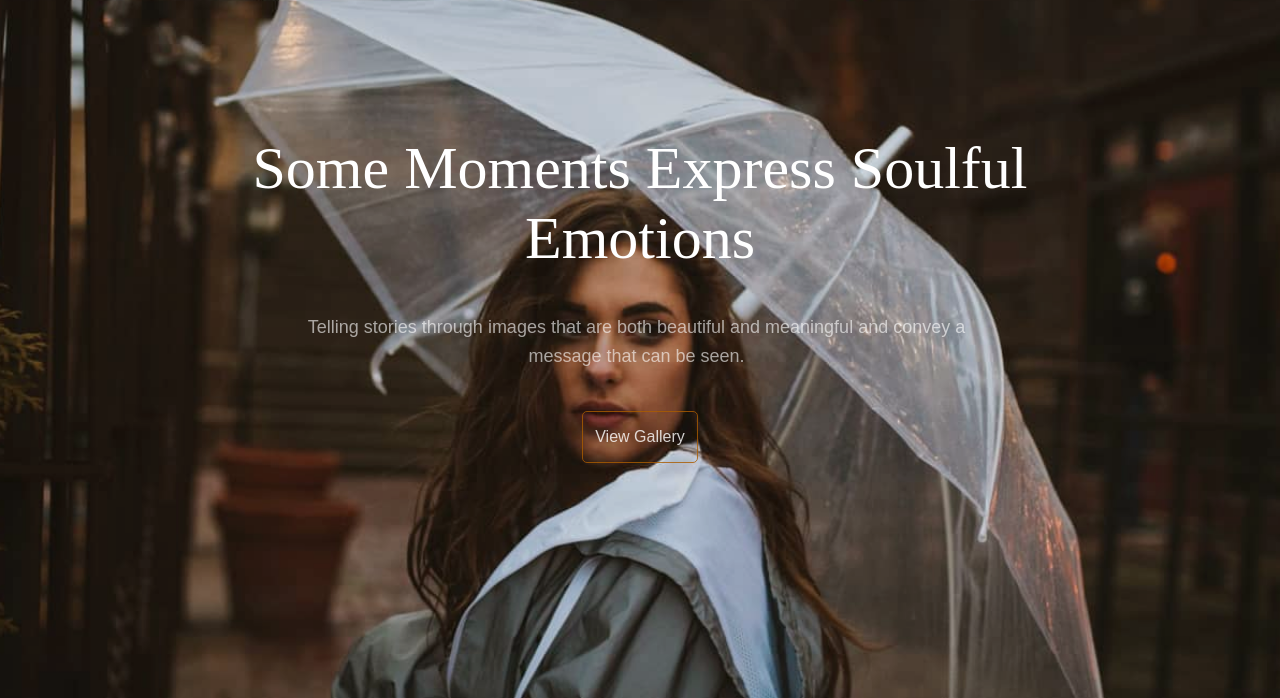
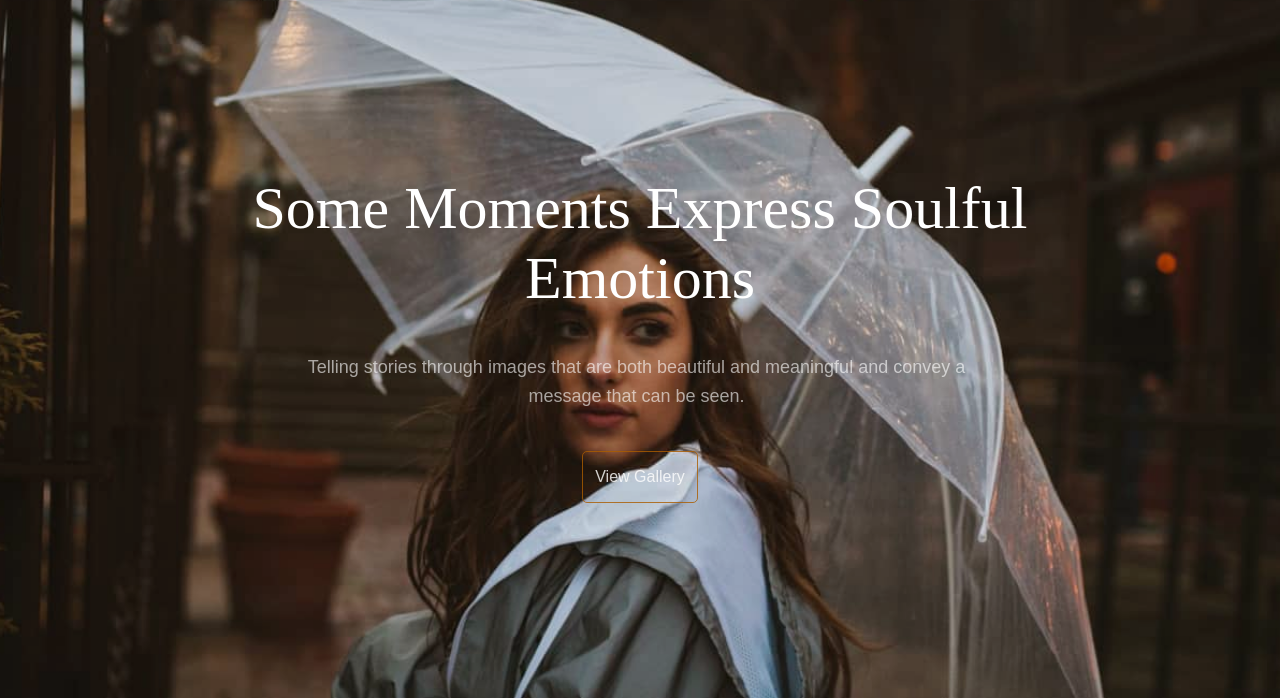
Before and after one commit to devsajed/photography, a plain HTML site: page index.html in a window 1280 px wide. Shown: the part 102-800 px from the top of the page. Drawn offline with Linux system fonts and the light colour scheme.

Commit message:
file update

```diff
--- a/index.html
+++ b/index.html
@@ -73,11 +73,11 @@
 
   <!-- Hero Section Start Here  -->
 
-  <div class="hero-area position-absolute top-0 cover-100 bg-opacity d-flex justify-content-center align-items-center " style="background-image: url('assets/img/unsplash_0ipRHUkZeG8.jpg');">
+  <div class="hero-area  position-absolute top-0 cover-100 bg-opacity d-flex justify-content-center align-items-center " style="background-image: url('assets/img/unsplash_0ipRHUkZeG8.jpg');">
     <div class="container">
       <div class="row justify-content-center">
         <div class="col-12">
-          <div class="hero-area-content text-center">
+          <div class="hero-area-content text-center pt-80">
             <h1>Some Moments Express Soulful Emotions</h1>
             <p>Telling stories through images that are both beautiful and meaningful and convey a message that can be seen.</p>
             <a href="gallery.html" class="btn">View Gallery</a>
```
